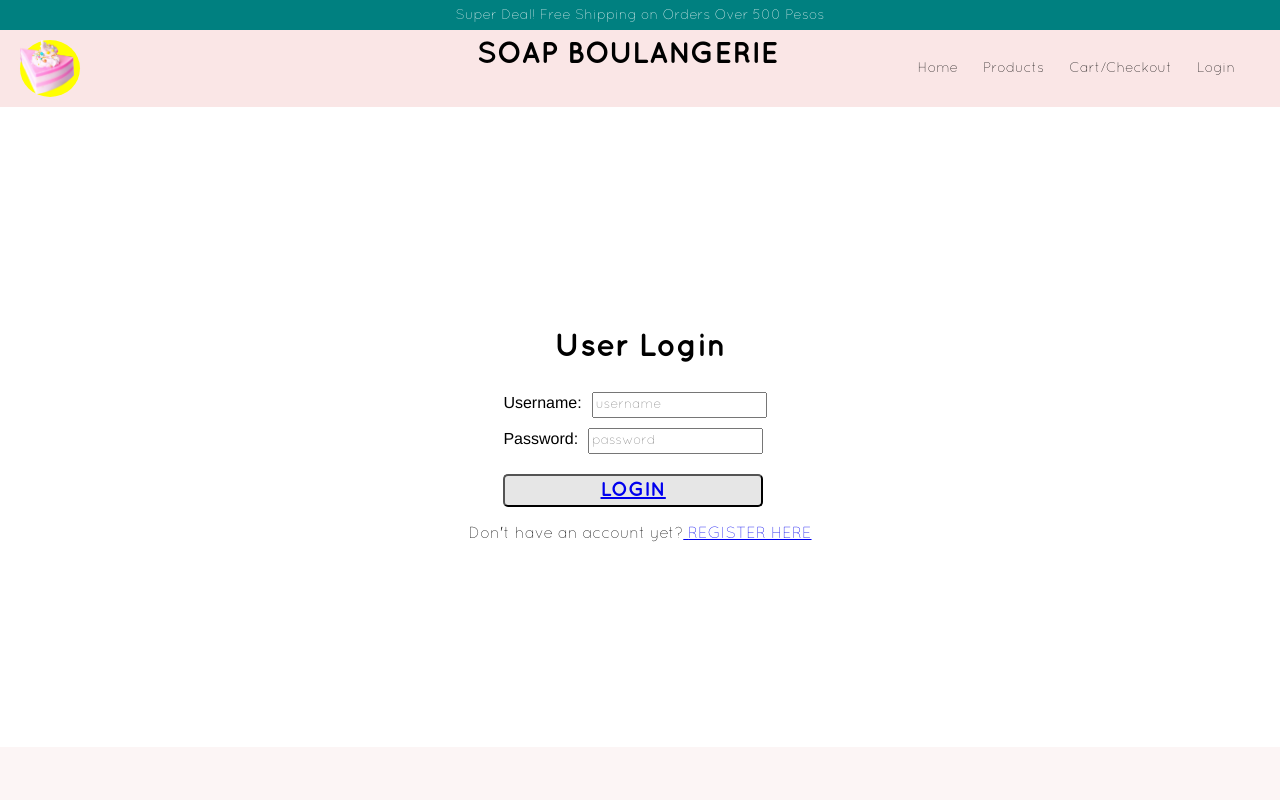
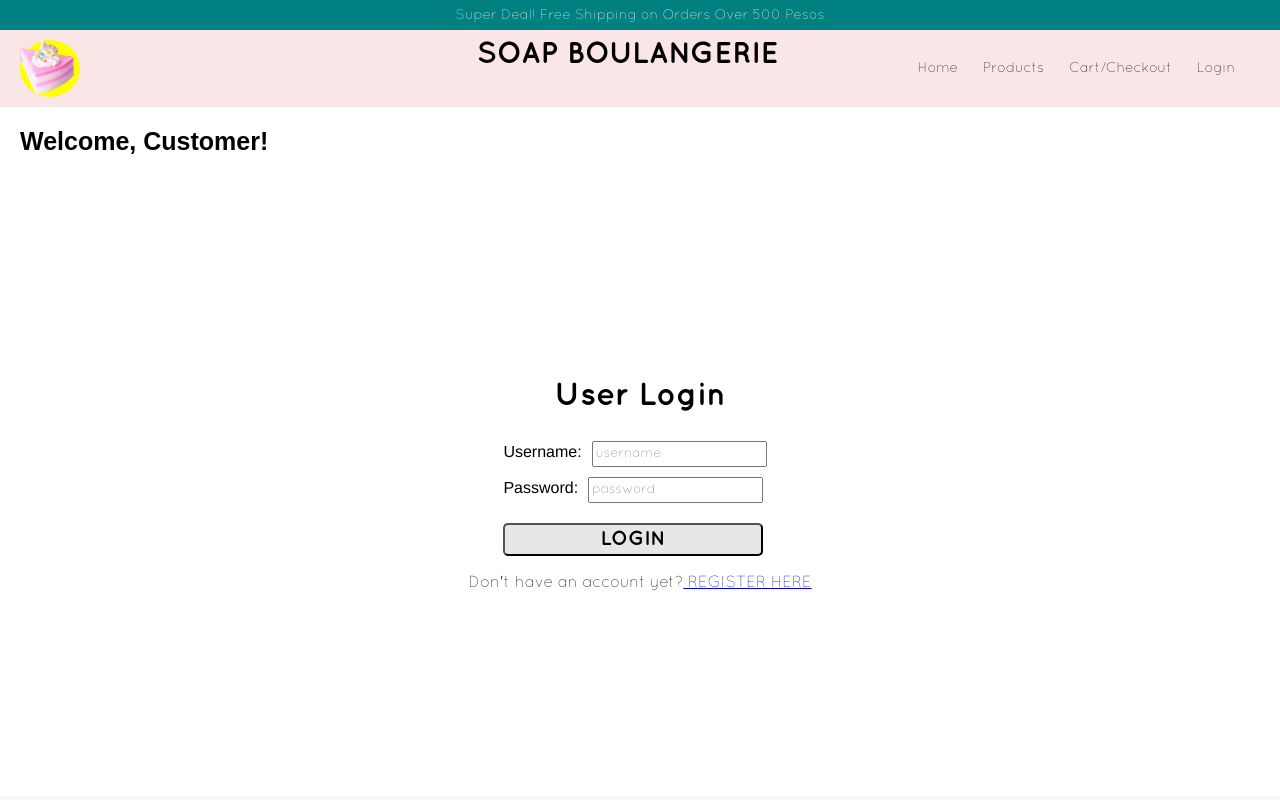
Before and after one commit to Bevs11/shop-soap-boulangerie, a React (Create React App) app in the folder client/: page /login in a window 1280 px wide. Shown: the top 800 px of the page. Built offline with nearby package versions, Linux system fonts and the light colour scheme.

Commit message:
added greeting component

```diff
--- a/client/src/App.js
+++ b/client/src/App.js
@@ -1,13 +1,15 @@
 import './App.css';
-import React, { useState } from 'react';
+import React, { useState, useContext } from 'react';
 import { Route, Routes } from 'react-router-dom';
 import styled from 'styled-components';
+import { ShopContext } from "./context/ShopContextProvider"
 
 // COMPONENTS
 import Footer from './components/Footer';
 import Announcement from './components/Announcement';
 import NavBar from './components/NavBar';
 import NewsLetter from './components/NewsLetter';
+import Greetings from './components/Greetings';
 
 //PAGES
 import Home from './pages/Home';
@@ -27,17 +29,19 @@ import OrdersList from './pages/OrdersList';
 import LogoutPage from './pages/LogoutPage';
 
 //STYLED COMPONENTS
+const MainContainer = styled.div``;
 const Container = styled.div``;
 
 function App() {
 
-  const [ isLoggedIn, setIsLoggedIn ] = useState( false );
+  const [isLoggedIn, setIsLoggedIn] = useState(false)
 
 return (
-  <>
+  <MainContainer>
     <ShopContextProvider>
       <Announcement />
       <NavBar />
+      <Greetings/>
       <Container>
         <Routes>
           <Route path='/' element={ <Home/>} />
@@ -45,7 +49,7 @@ return (
           <Route path='/products' element={ <ProductList/>} />
           <Route path='/cart' element={ <CheckoutPage />} />
           <Route path='/ordersuccessful' element={ <OrderSuccessful />} />
-          <Route path='/login' element={ <LoginPage />} />
+
           <Route path='/dashboard' element={ <Dashboard />} />
           <Route path='/registration' element={ <Registration />} />
           <Route path='/addproducts' element={ <AddProducts />} />
@@ -53,13 +57,17 @@ return (
           <Route path='/editproducts' element={ <EditProducts />} />
           <Route path='/newsletterlist' element={ <NewsletterList />} />
           <Route path='/orderslist' element={ <OrdersList />} />
-          <Route path='/logout' element={ <LogoutPage />} />
+          {isLoggedIn
+            ? <Route path='/logout' element={ <LogoutPage />} />
+            : <Route path='/login' element={ <LoginPage />} />
+          }
+
         </Routes>
       </Container>
       <NewsLetter />
       <Footer/>
     </ShopContextProvider>
-  </>
+  </MainContainer>
 )
 }
 
--- /dev/null
+++ b/client/src/components/Greetings.js
@@ -0,0 +1,25 @@
+import React, {useContext} from 'react'
+import { ShopContext } from "../context/ShopContextProvider";
+import styled from 'styled-components';
+
+const Title = styled.div`
+margin-left: 20px;
+margin-top: 20px;
+font-size: 25px;
+font-family: arial;
+font-weight: bold;
+`;
+
+const Greetings = () => {
+    const {userInformation, isLoggedIn} = useContext(ShopContext);
+  return (
+    <div>
+        {isLoggedIn
+        ? <Title>Hello, {userInformation?.username}</Title>
+        :<Title>Welcome, Customer!</Title>}
+    </div>
+
+  )
+}
+
+export default Greetings
--- a/client/src/components/NewsLetter.js
+++ b/client/src/components/NewsLetter.js
@@ -50,7 +50,7 @@ const NewsLetter = () => {
   const onClickHandler = (e) => {
     e.preventDefault();
     if (email !== ''){
-      axios.post('http://localhost:8010/api/v1/emails/addemail', {email}).then(response => {
+      axios.post('https://shop-soap-boulangerie-api.onrender.com/api/v1/emails/addemail', {email}).then(response => {
         if (response.status === 201) {
           alert('Email submitted. Thank you for subscribing to our newsletter.');
           setEmail('');
--- a/client/src/pages/LoginPage.js
+++ b/client/src/pages/LoginPage.js
@@ -83,7 +83,7 @@ const LoginPage = () => {
             newUserInfo.userId = response.data.id;
 
             setUserInformation(newUserInfo);
-            setIsLoggedIn(true);
+            setIsLoggedIn(true); // changes login status to true
 
             if (!response.data.isAdmin) {
                 setIsUserAdmin(true);
@@ -133,8 +133,8 @@ const LoginPage = () => {
                             required/>
                     </div>
                     {error && <ErrorMessage>{errorMessage.password}</ErrorMessage>}
-                    <Button >
-                        <Link to='/ordersuccessful' onClick={handleClick}>LOGIN</Link>
+                    <Button onClick={handleClick}>
+                        LOGIN
                     </Button>
                 </form>
                 <div>Don't have an account yet?
--- a/client/src/pages/NewsletterList.js
+++ b/client/src/pages/NewsletterList.js
@@ -44,7 +44,7 @@ const NewsletterList = () => {
 
   const fetchData = async() => {
     try {
-      const response = await axios.get('http://localhost:8010/api/v1/emails/' );
+      const response = await axios.get('https://shop-soap-boulangerie-api.onrender.com/api/v1/emails/addemail' );
       setNewsletterList(response.data.email);
       console.log(newsletterList);
     } catch (error) {
```
